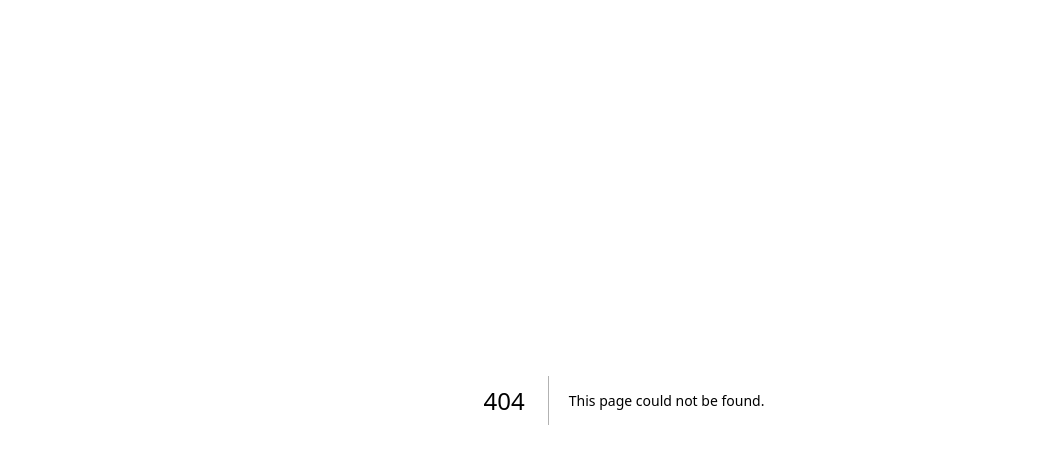
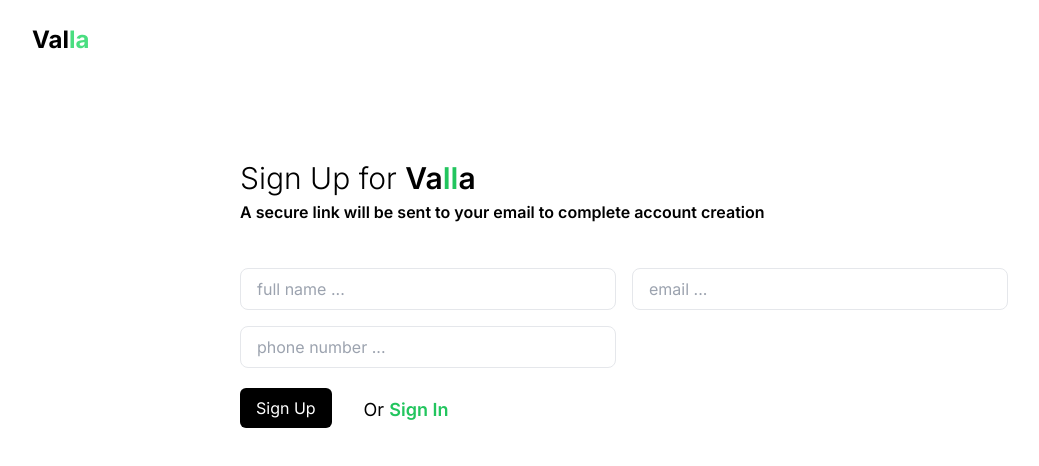
Before and after one commit to novalabsug/valla-frontend, a Next.js app: page /signup in a window 1280 px wide. Before the commit this address had no page. Shown: the top 466 px of the page, without its empty margins (16-1055 px from the left). Built offline with nearby package versions, Linux system fonts and the light colour scheme.

Commit message:
created signin and signup pages

```diff
--- a/app/page.tsx
+++ b/app/page.tsx
@@ -4,6 +4,7 @@ import Hero from "@/components/Hero";
 import PaymentMethodCard from "@/components/PaymentMethodCard";
 import { PaymentOptions } from "@/constants/constants";
 import {
+  AppWindow,
   LogIn,
   LogOut,
   QrCodeIcon,
@@ -50,7 +51,15 @@ export default function Home() {
                     <p className="text-sm text-green-500">verified</p>
                   </div>
 
-                  <Link href={"/profile"} className="my-1 flex">
+                  <Link href={"/dashboard"} className="my-2 flex">
+                    <AppWindow size={20} className="text-gray-800" />
+
+                    <div className="ml-2">
+                      <p className="text-base ">Dashboard</p>
+                    </div>
+                  </Link>
+
+                  <Link href={"/profile"} className="my-2 flex">
                     <User2Icon size={20} className="text-gray-800" />
 
                     <div className="ml-2">
--- /dev/null
+++ b/app/signin/page.tsx
@@ -0,0 +1,75 @@
+import ButtonCustom from "@/components/ButtonCustom";
+import Link from "next/link";
+import React from "react";
+
+const SignIn = () => {
+  return (
+    <main>
+      <nav className="py-6 px-12 flex justify-between">
+        <Link href={"/"}>
+          <h3 className="font-bold text-2xl">
+            Val<span className="text-green-400">la</span>
+          </h3>
+        </Link>
+      </nav>
+
+      <div className="py-4">
+        <div className="py-6"></div>
+
+        <div className="flex">
+          <div className="m-auto w-3/5 py-12">
+            <div className="py-4">
+              <h3 className="text-3xl font-light">
+                Sign In to{" "}
+                <span className="font-semibold">
+                  Va<span className="text-green-500">ll</span>a
+                </span>
+              </h3>
+              <p className="my-1 font-semibold">
+                A secure link will be sent to your email to log in
+              </p>
+            </div>
+
+            <form className="py-4">
+              <div className="grid grid-cols-2 gap-4">
+                <div className="py-2">
+                  <input
+                    type="text"
+                    name="email"
+                    placeholder="email ..."
+                    className="border-[1.85px] outline-none py-2 px-4 rounded-lg w-full focus:border-2 focus:border-green-500"
+                  />
+                </div>
+              </div>
+
+              <div className="py-3">
+                <div className="flex">
+                  <div>
+                    <ButtonCustom
+                      type="submit"
+                      text="Sign In"
+                      variant="bg-black"
+                    />
+                  </div>
+
+                  <div className="py-2 px-8">
+                    <p className="text-lg">
+                      Or{" "}
+                      <span className="font-semibold">
+                        <Link href="/signup" className="text-green-500">
+                          Sign Up
+                        </Link>
+                      </span>
+                    </p>
+                  </div>
+                </div>
+              </div>
+            </form>
+          </div>
+        </div>
+      </div>
+    </main>
+  );
+};
+
+export default SignIn;
--- /dev/null
+++ b/app/signup/page.tsx
@@ -0,0 +1,96 @@
+import ButtonCustom from "@/components/ButtonCustom";
+import Link from "next/link";
+import React from "react";
+
+const SignUp = () => {
+  return (
+    <main>
+      <nav className="py-6 px-12 flex justify-between">
+        <Link href={"/"}>
+          <h3 className="font-bold text-2xl">
+            Val<span className="text-green-400">la</span>
+          </h3>
+        </Link>
+      </nav>
+
+      <div className="py-4">
+        {/* <div className="py-10"></div> */}
+
+        <div className="flex">
+          <div className="m-auto w-3/5 py-12">
+            <div className="py-4">
+              <h3 className="text-3xl font-light">
+                Sign Up for{" "}
+                <span className="font-semibold">
+                  Va<span className="text-green-500">ll</span>a
+                </span>
+              </h3>
+              <p className="my-1 font-semibold">
+                A secure link will be sent to your email to complete account
+                creation
+              </p>
+            </div>
+
+            <form className="py-4">
+              <div className="grid grid-cols-2 gap-4">
+                <div className="py-2">
+                  <input
+                    type="text"
+                    name="name"
+                    placeholder="full name ..."
+                    className="border-[1.85px] outline-none py-2 px-4 rounded-lg w-full focus:border-2 focus:border-green-500"
+                  />
+                </div>
+
+                <div className="py-2">
+                  <input
+                    type="text"
+                    name="email"
+                    placeholder="email ..."
+                    className="border-[1.85px] outline-none py-2 px-4 rounded-lg w-full focus:border-2 focus:border-green-500"
+                  />
+                </div>
+              </div>
+
+              <div className="grid grid-cols-2 gap-4">
+                <div className="py-2">
+                  <input
+                    type="text"
+                    name="phone"
+                    placeholder="phone number ..."
+                    className="border-[1.85px] outline-none py-2 px-4 rounded-lg w-full focus:border-2 focus:border-green-500"
+                  />
+                </div>
+              </div>
+
+              <div className="py-3">
+                <div className="flex">
+                  <div>
+                    <ButtonCustom
+                      type="submit"
+                      text="Sign Up"
+                      variant="bg-black"
+                    />
+                  </div>
+
+                  <div className="py-2 px-8">
+                    <p className="text-lg">
+                      Or{" "}
+                      <span className="font-semibold">
+                        <Link href="/signin" className="text-green-500">
+                          Sign In
+                        </Link>
+                      </span>
+                    </p>
+                  </div>
+                </div>
+              </div>
+            </form>
+          </div>
+        </div>
+      </div>
+    </main>
+  );
+};
+
+export default SignUp;
```
